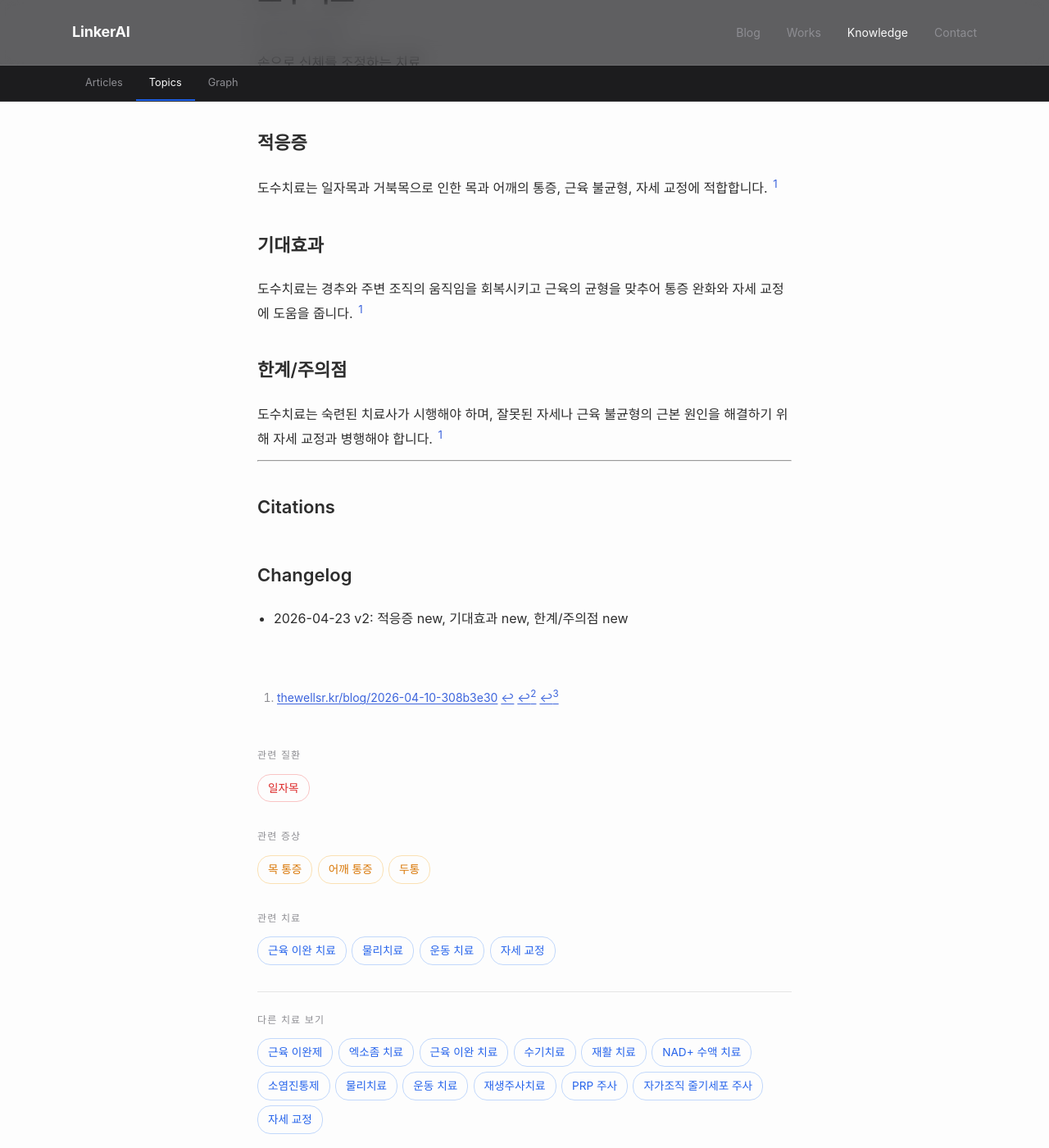
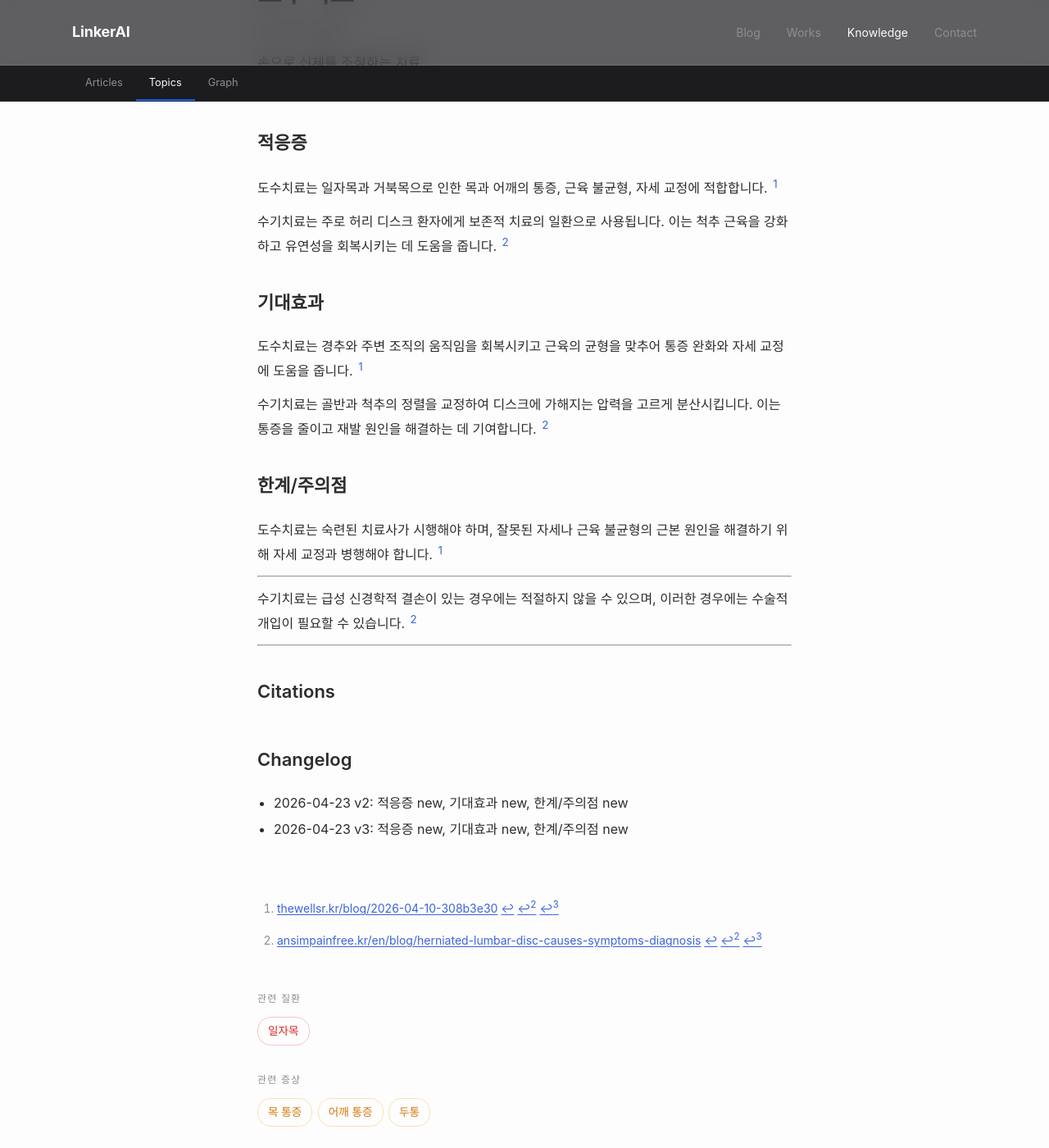
Before and after one commit to feelharmony/linkare-medical-knowledge, a Jekyll site: the page built from treatments/chiropractic.md, in a window 1280 px wide and 1400 px high, scrolled down 282 px. Shown: the whole window at 82% size. Built offline with Jekyll 4.4.1, drawn with Linux system fonts in a browser that asks for light colours; some web fonts are replaced; some of the changed text lies outside the part shown.

Commit message:
update entity: 도수치료 (chiropractic)

```diff
--- a/treatments/chiropractic.md
+++ b/treatments/chiropractic.md
@@ -7,22 +7,32 @@ title: 도수치료
 description: 손으로 신체를 조정하는 치료
 title_en: manual therapy
 last_reviewed: '2026-04-23'
-source_count: 0
-version: 2
+source_count: 1
+version: 3
 ---
 ## 적응증
 도수치료는 일자목과 거북목으로 인한 목과 어깨의 통증, 근육 불균형, 자세 교정에 적합합니다. [^1]
 
+수기치료는 주로 허리 디스크 환자에게 보존적 치료의 일환으로 사용됩니다. 이는 척추 근육을 강화하고 유연성을 회복시키는 데 도움을 줍니다. [^2]
+
 ## 기대효과
 도수치료는 경추와 주변 조직의 움직임을 회복시키고 근육의 균형을 맞추어 통증 완화와 자세 교정에 도움을 줍니다. [^1]
+
+수기치료는 골반과 척추의 정렬을 교정하여 디스크에 가해지는 압력을 고르게 분산시킵니다. 이는 통증을 줄이고 재발 원인을 해결하는 데 기여합니다. [^2]
 
 ## 한계/주의점
 도수치료는 숙련된 치료사가 시행해야 하며, 잘못된 자세나 근육 불균형의 근본 원인을 해결하기 위해 자세 교정과 병행해야 합니다. [^1]
 
 ---
 
+수기치료는 급성 신경학적 결손이 있는 경우에는 적절하지 않을 수 있으며, 이러한 경우에는 수술적 개입이 필요할 수 있습니다. [^2]
+
+---
+
 ## Citations
 [^1]: [thewellsr.kr/blog/2026-04-10-308b3e30](https://thewellsr.kr/blog/2026-04-10-308b3e30)
+[^2]: [ansimpainfree.kr/en/blog/herniated-lumbar-disc-causes-symptoms-diagnosis](https://ansimpainfree.kr/en/blog/herniated-lumbar-disc-causes-symptoms-diagnosis)
 
 ## Changelog
 - 2026-04-23 v2: 적응증 new, 기대효과 new, 한계/주의점 new
+- 2026-04-23 v3: 적응증 new, 기대효과 new, 한계/주의점 new
```
